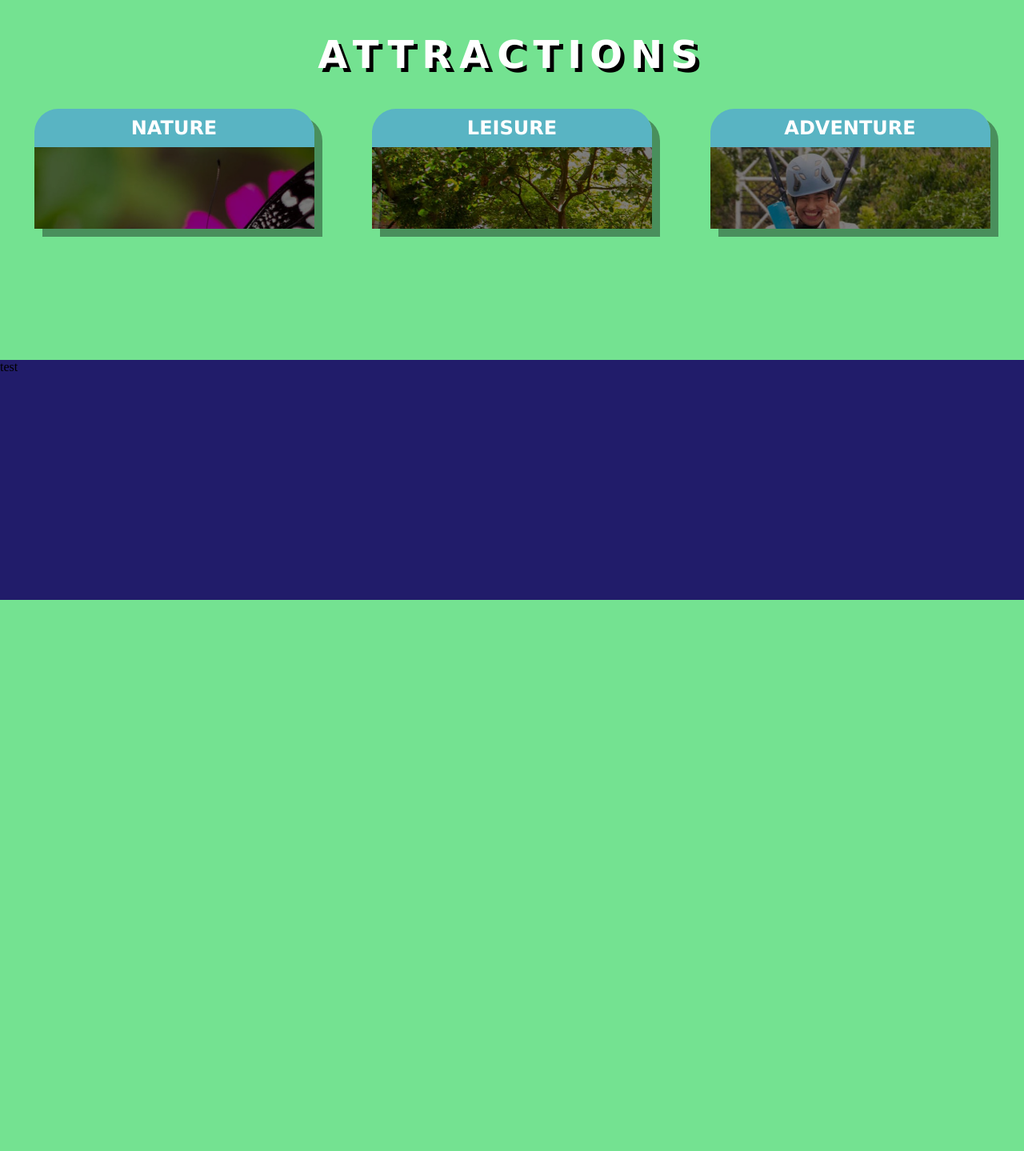
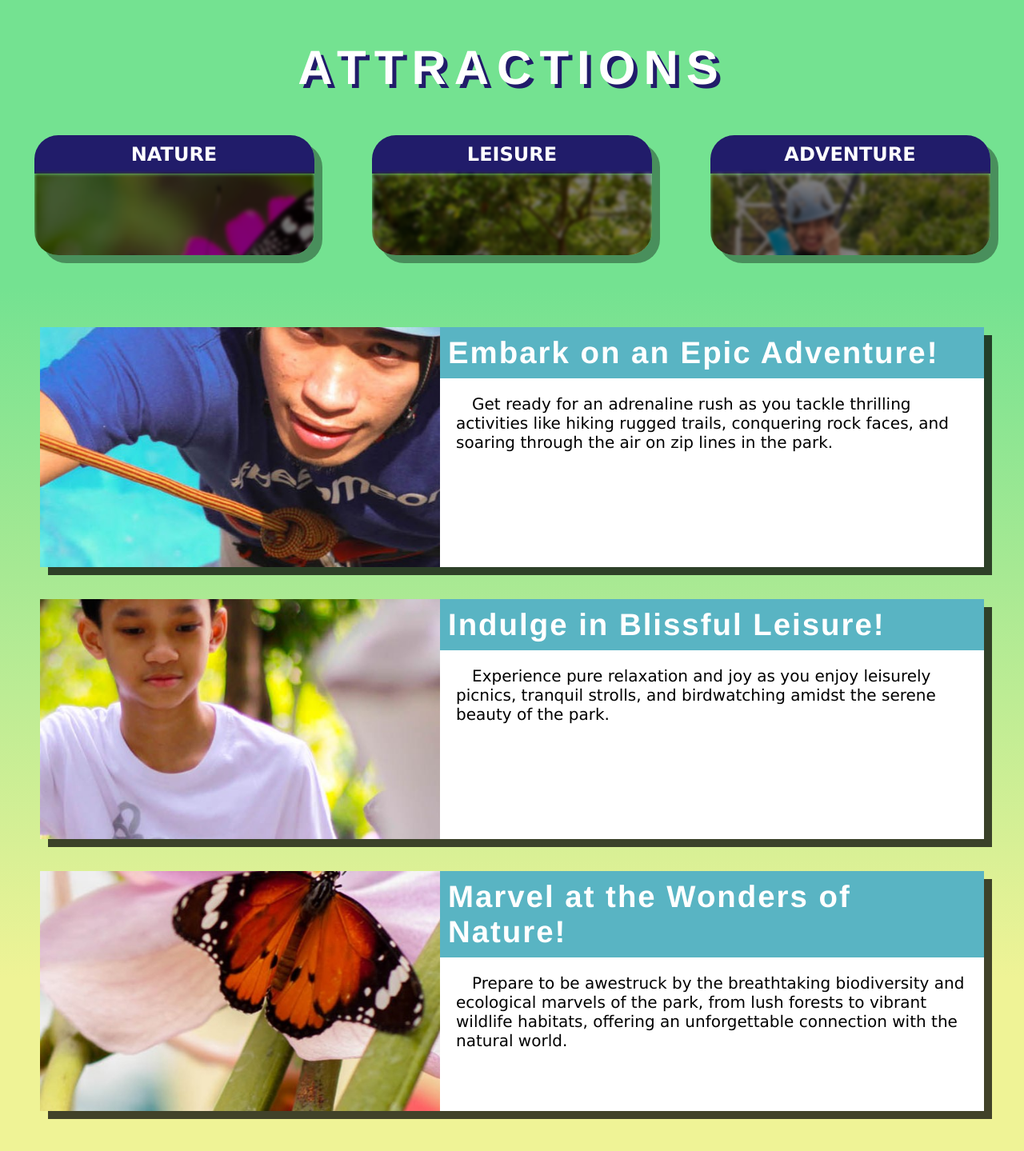
Before and after one commit to Crispatrick/Park-website-project, a PHP site: page / in a window 1280 px wide. Shown: the part 600-2039 px from the top of the page at 80% size. Before the commit the page ends 1350 px from the top, so only its background shows below. Run offline with PHP 8.4, Linux system fonts and the light colour scheme.

Commit message:
highlights has been Impremented, moving to map and footer next

```diff
--- a/header_Css.css
+++ b/header_Css.css
@@ -1,3 +1,4 @@
+
 :root{
     --header_Margin: 20px;
     --header_border_Radius: 40px;
--- a/index.css
+++ b/index.css
@@ -1,5 +1,15 @@
+::-webkit-scrollbar{width:8px;}
+::-webkit-scrollbar-track{background-color:#dedede;}
+::-webkit-scrollbar-thumb{background-color:rgba(0, 0, 0, 0.2);}
+::-webkit-scrollbar-button{background-color:#dedede;}
+::-webkit-scrollbar-corner{background-color:black;}
+
 :root{
     --section_Height: 550px;
+    --Mid_TextSIze: 1.5rem;
+    --Smol_TextSize: 1rem;
+    --reponsive_text: clamp(2px,3vw,20px);
+    --responsive_Midtext: clamp(20px,3vw,100px);
 }
 body{
     margin: 0;
@@ -102,12 +112,12 @@ body{
 }
 #attractions_Header{
     text-align: center;
-    font-family: 'Lucida Grande', 'Lucida Sans Unicode', Geneva, Verdana, sans-serif;
-    font-size: 2rem;
+    font-family: 'Franklin Gothic Medium', 'Arial Narrow', Arial, sans-serif;
+    font-size: 2.5rem;
     letter-spacing: 10px;
     margin: 0;
     color: white;
-    text-shadow: 5px 5px black;
+    text-shadow: 5px 5px var(--dark_Blue);
 }
 
 
@@ -119,7 +129,7 @@ body{
     text-align: center;
     overflow: hidden;
     box-shadow: 10px 10px rgba(0, 0, 0, 0.37);
-    border-radius: 30px 30px 0px  0px ;
+    border-radius: 30px;
     transition: 1.5s;
 
     /* border: 5px black;
@@ -133,6 +143,7 @@ body{
     transition: 0.3s;
     color: black;
     box-shadow: 20px 20px rgba(0, 0, 0, 0.37);
+    border-radius: 0px ;
 
     /* doesnt link to anything */
     cursor: pointer;
@@ -142,17 +153,16 @@ body{
     background-color: var(--yellow);
 }
 .cards:hover img{
-    filter: blur(0px);
-    filter: brightness(100%);
+    filter: brightness(100%) blur(0px);
 }
 
 
 .cards h3{
-    background-color: var(--light_Blue);
+    background-color: var(--dark_Blue);
     font-family: 'Lucida Sans', 'Lucida Sans Regular', 'Lucida Grande', 'Lucida Sans Unicode', Geneva, Verdana, sans-serif;
     color: white;
     margin: 0;
-    font-size: 1.5rem;
+    font-size: var(--Mid_TextSIze);
     padding: 10px;
     transition: 0.3s;
 
@@ -161,8 +171,8 @@ body{
 .cards img{
     object-fit: contain;
     width: 100%;
-    filter: blur(5px);
-    filter: brightness(50%);
+    /* filter: ; */
+    filter: brightness(50%) blur(2px);
     transition: 0.5s;
     /* height: 100%; */
 
@@ -170,19 +180,84 @@ body{
 }
 
 
-#highlights{
-    height: 300px;
-    background-color: var(--dark_Blue);
-}
 
 
 
 
 
-@media(max-width: 450px){
-    #attractions_Header{
-        font-size: 1rem;
-    }
+/* highlight section */
+#highlights{
+    /* min-height: 500px;  */
+    background: linear-gradient(180deg, rgba(116,226,145,1) 0%, rgba(239,243,150,1) 80%);
+    /* background-color: var(--green); */
+    /* display: flex;
+    flex-direction: column; */
+    padding: 50px;
+    display: flex;
+    flex-direction: column;
+    gap: 40px;
+
+
+
+
+}
+
+.item_Highlight{
+    display: flex;
+
+    /* flex-wrap: wrap; */
+    box-shadow: 10px 10px rgba(0, 0, 0, 0.726);
+    /* gap: 20px; */
+    flex-direction: row;
+    /* flex-wrap: wrap; */
+    /* margin: 20px; */
+    background-color: white;
+
+
+
+    /* justify-content: space-evenly; */
+}
+/* .highlight_Desc p{
+    max-width: 700px;
+} */
+
+.item_Highlight h3{
+
+    background-color: var(--light_Blue);
+    margin: 0px;
+    /* padding: 20px; */
+    /* font-size: var(--Mid_TextSIze); */
+    font-family:'Franklin Gothic Medium', 'Arial Narrow', Arial, sans-serif;
+    font-size: var(--responsive_Midtext);
+    letter-spacing: 2px;
+    padding: 10px;
+    /* color: white; */
+    color: white;
+    text-indent: 0;
+}
+
+.item_Highlight img{
+    display: block;
+    object-fit: cover;
+    min-width: 500px;
+    max-height: 300px;
+
+}
+.highlight_Desc{
+
+    /* min-width: 600; */
+    text-indent: 20px;
+    font-size:  var(--reponsive_text);
+    align-items: center;
+
+
+
+}
+.highlight_Desc p {
+
+    font-family: 'Lucida Sans', 'Lucida Sans Regular', 'Lucida Grande', 'Lucida Sans Unicode', Geneva, Verdana, sans-serif;
+    margin-left: 20px;
+    margin-right: 20px;
 }
 
 
@@ -190,6 +265,27 @@ body{
 
 
 
+
+/* media queries */
+@media(max-width: 450px){
+    #attractions_Header{
+        font-size: 1rem;
+    }
+
+
+}
+@media(max-width: 960px){
+    .item_Highlight{
+        flex-wrap: wrap;
+    }
+    .item_Highlight img{
+        justify-content: center;
+        object-fit: cover;
+        flex-grow: 1;
+        height: 100px;
+        min-width: 200px;
+    }
+}
 
 /* @media(max-width: 634px){
     #cards_Container{
--- a/index.php
+++ b/index.php
@@ -16,6 +16,7 @@
     ?>
 
     <main>
+        <!-- Banner/Hero Section -->
         <section class="hero">
             <!-- this is the background -->
             <video muted autoplay class="hero_Video" id="videoPlayer">
@@ -31,6 +32,7 @@
         </section>
 
 
+        <!-- attraction Section -->
         <section class="genre">
             <div id="attractions_Header">
                 <h1>ATTRACTIONS</h1>
@@ -49,13 +51,48 @@
                     <img src="Resources\Images\attractions\ap3.jpg" alt="">
                 </div>
             </div>
-        </section>
+
+            <section id="highlights">
+
+                <div class="item_Highlight">
+                    <img src="Resources\Images\attractions\ap4.jpg" alt="">
+                    <div class="highlight_Desc">
+                        <h3>Embark on an Epic Adventure!</h3>
+                        <p>Get ready for an adrenaline rush as you tackle
+                            thrilling activities like hiking rugged trails,
+                            conquering rock faces, and soaring through the
+                            air on zip lines in the park.</p>
+                    </div>
+                </div>
+
+                <div class="item_Highlight">
+                    <img src="Resources\Images\attractions\pg2.jpg" alt="">
+                    <div class="highlight_Desc">
+                        <h3>Indulge in Blissful Leisure!</h3>
+                        <p>Experience pure relaxation and joy as you enjoy
+                            leisurely picnics, tranquil strolls, and birdwatching
+                            amidst the serene beauty of the park.</p>
+                    </div>
+                </div>
+
+                <div class="item_Highlight">
+                    <img src="Resources\Images\attractions\bg1.jpg" alt="">
+                    <div class="highlight_Desc">
+                        <h3>Marvel at the Wonders of Nature!</h3>
+                        <p>Prepare to be awestruck by the breathtaking biodiversity
+                            and ecological marvels of the park, from lush forests
+                            to vibrant wildlife habitats, offering an unforgettable
+                            connection with the natural world.</p>
+                    </div>
+
+                </div>
 
 
 
-        <section id="highlights">
-            test
+
+            </section>
         </section>
+
 
 
     </main>
```
Also changed, not shown: Resources/Images/attractions/ap4.jpg (added), Resources/Images/attractions/bg1.jpg (added), Resources/Images/attractions/ca3.jpg (deleted), Resources/Images/attractions/pg2.jpg (added).
